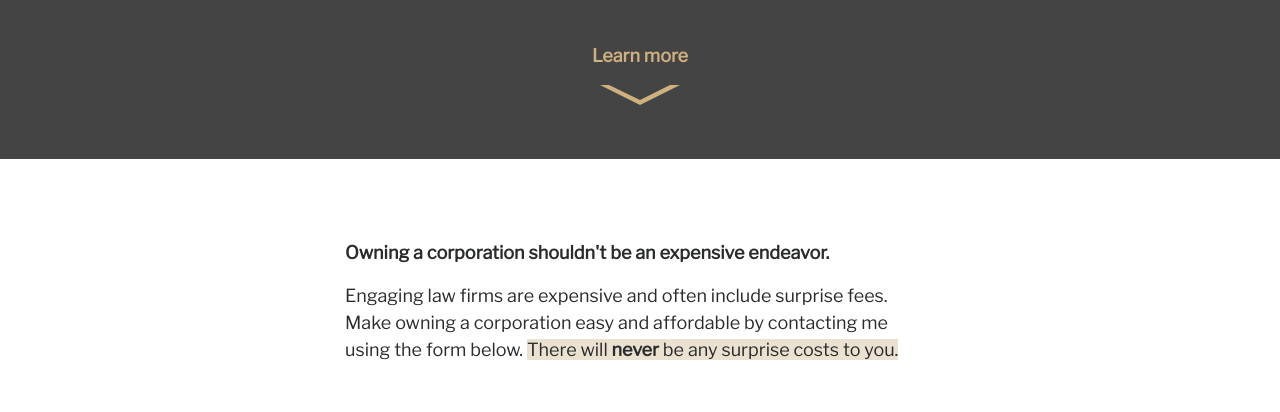
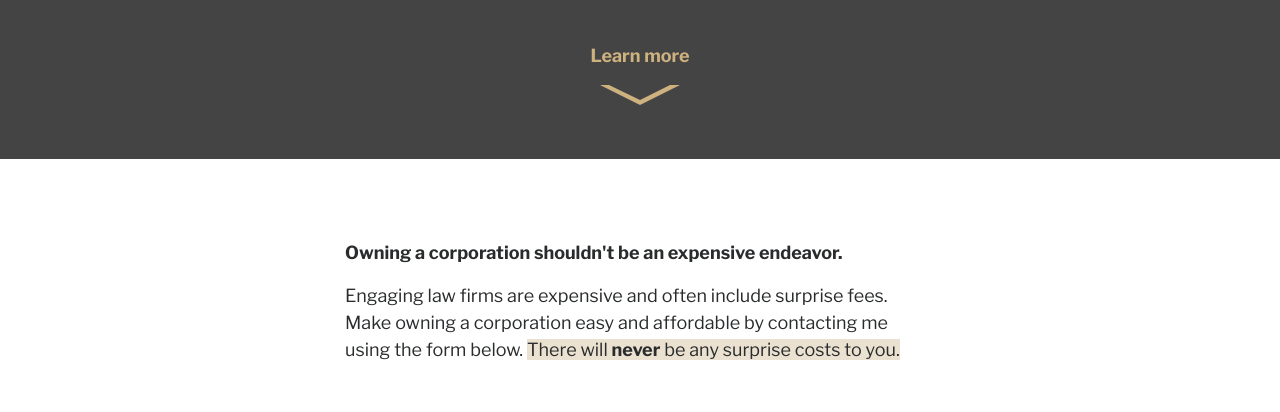
Before and after one commit to outsider1/easyprocorp, a plain HTML site: page index.html in a window 1280 px wide. Shown: the part 540-952 px from the top of the page. Drawn offline with nearby package versions, Linux system fonts and the light colour scheme.

Commit message:
Update index.html

```diff
--- a/index.html
+++ b/index.html
@@ -15,7 +15,7 @@
     <!-- <link rel="stylesheet" href="https://maxcdn.bootstrapcdn.com/bootstrap/3.3.5/css/bootstrap.min.css">
         <link rel="stylesheet" href="https://maxcdn.bootstrapcdn.com/bootstrap/3.3.5/css/bootstrap-theme.min.css"> -->
     <link href="main.css" rel="stylesheet" type="text/css">
-    <link href="https://fonts.googleapis.com/css?family=Libre+Franklin|Playfair+Display" rel="stylesheet">
+    <link href="https://fonts.googleapis.com/css?family=Libre+Franklin:400,700|Playfair+Display" rel="stylesheet">
 </head>
 
 <body>
```
